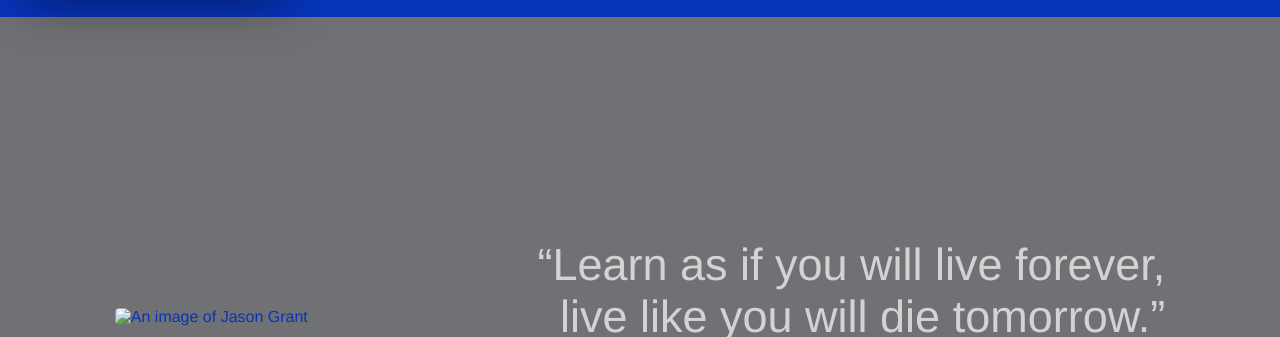
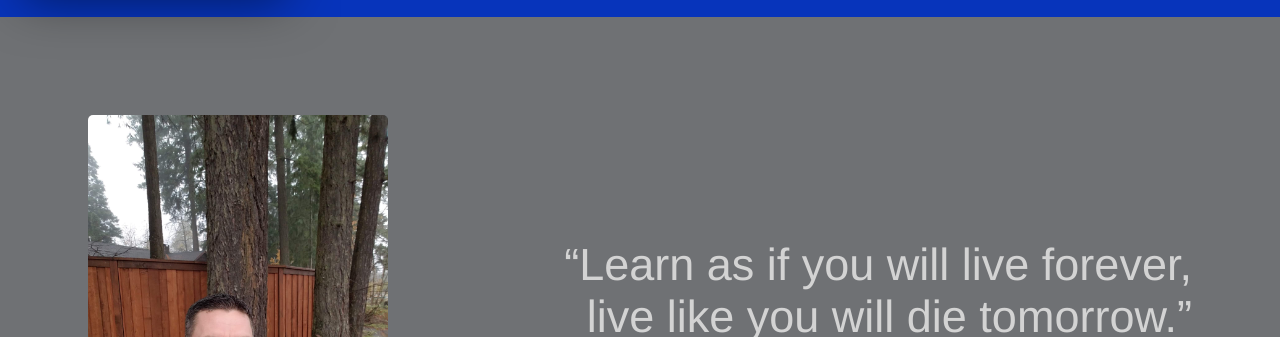
Before and after one commit to jason82autotech/Module-2-Challenge, a plain HTML site: page index.html in a window 1280 px wide. Shown: the part 98-435 px from the top of the page. Drawn offline with Linux system fonts and the light colour scheme.

Commit message:
changed link to selfie

```diff
--- a/index.html
+++ b/index.html
@@ -30,7 +30,7 @@
 
         <section class="hero">
             <div>
-                <img src="./JasonSelfie.jpg" alt="An image of Jason Grant">
+                <img src="./Jason.jpg" alt="An image of Jason Grant">
             </div>
             <div class="quote">
                 <blockquote>
```
Also changed, not shown: Jason.jpg (renamed from Jason Selfie.jpg).
